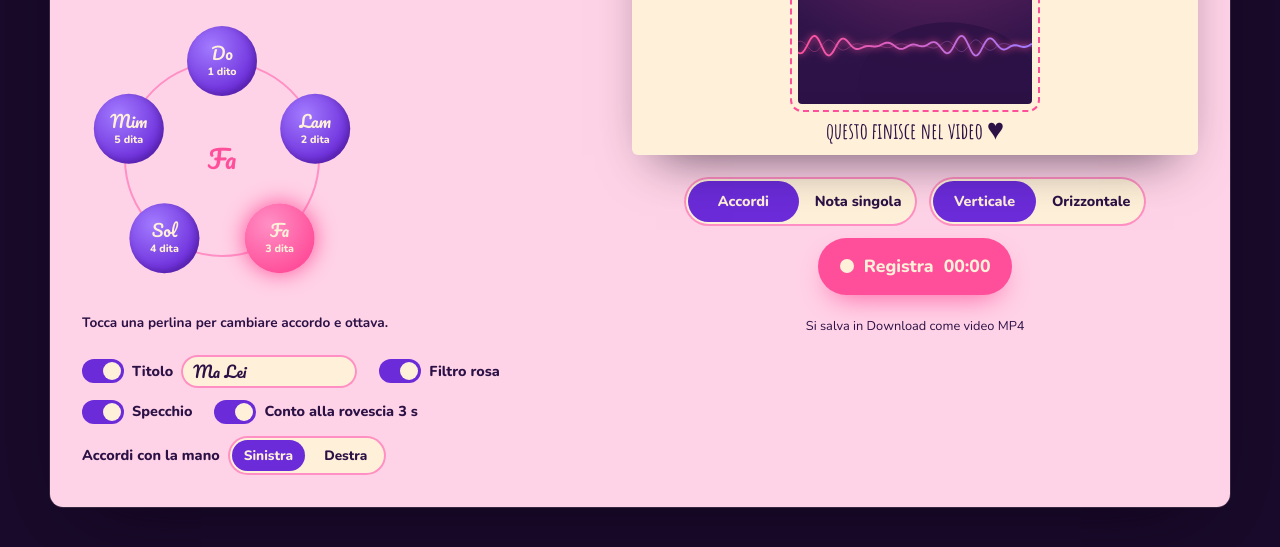
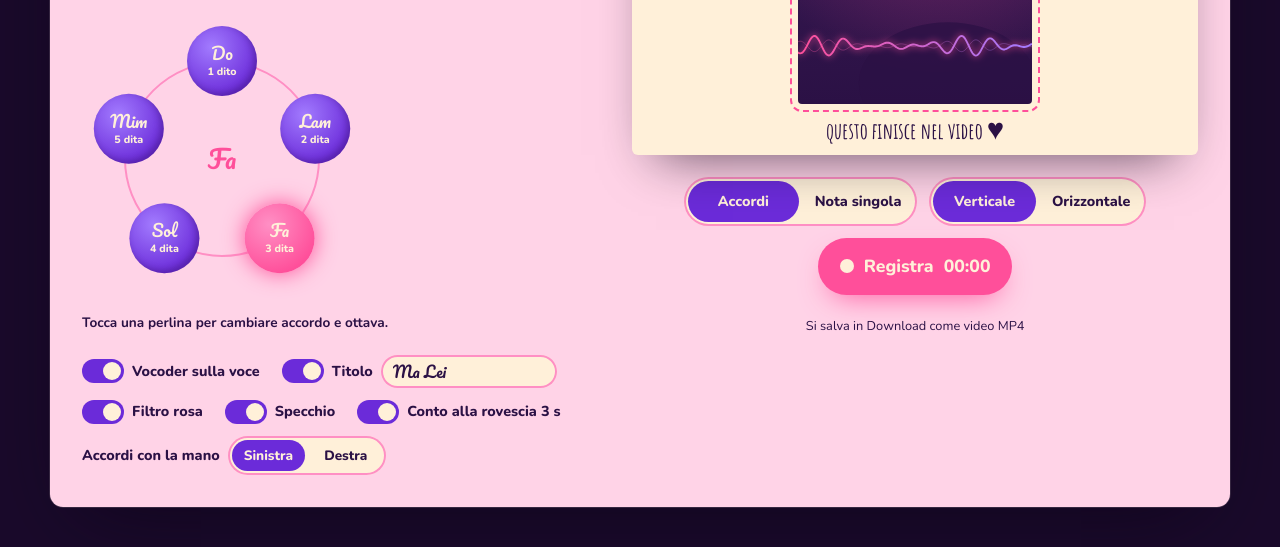
Before and after one commit to MeStakes/Live-Vocoder, a plain HTML site: page prototypes/stile-grafico.prototype.html in a window 1280 px wide. Shown: the part 461-1008 px from the top of the page. Drawn offline with nearby package versions, Linux system fonts and the light colour scheme.

Commit message:
Prototype: vocoder on/off switch

```diff
--- a/prototypes/stile-grafico.prototype.html
+++ b/prototypes/stile-grafico.prototype.html
@@ -115,6 +115,7 @@ body{background:var(--notte);color:var(--crema);font:16px/1.45 var(--f-testo);pa
       </div>
 
       <div class="settings">
+        <button class="switch" role="switch" data-act="sw" data-val="vocoder"><span class="track"></span>Vocoder sulla voce</button>
         <span class="title-set">
           <button class="switch" role="switch" data-act="sw" data-val="titolo"><span class="track"></span>Titolo</button>
           <input id="titolo" type="text" value="Ma Lei" maxlength="40" aria-label="Titolo accanto all'accordo">
@@ -159,7 +160,7 @@ const rnd = i => { const v = Math.sin(i * 127.1) * 43758.5453; return v - Math.f
 const GLITTER = Array.from({length: 36}, (_, i) => ({x: rnd(i), y: rnd(i + 99) * .8, s: .4 + rnd(i + 7) * .8, p: rnd(i + 3) * 6.28, v: 1 + rnd(i + 11) * 2}));
 
 const st = {mode:'accordi', format:'verticale', rec:false, recStart:0, file:'', i:1, edit:-1, count:0,
-            titolo:true, filtro:true, specchio:true, conto:true, title:'Ma Lei', mano:'sinistra', lv:3};
+            titolo:true, filtro:true, specchio:true, conto:true, title:'Ma Lei', mano:'sinistra', lv:3, vocoder:true};
 const fold = [0,0,0,0,0], fold2 = [0,0,0,0,0]; // mano degli accordi, mano dell'intensità
 let lastCycle = performance.now(), lastLv = performance.now(), countTimer = 0;
 
@@ -335,7 +336,8 @@ function draw(cv, t) {
   x.textAlign = 'left';
 
   const fs = freqs(beads[st.i]), y0 = H * .86, amp = Math.min(H * .06, m * .09) * (.35 + .65 * lvl);
-  const env = .55 + .45 * Math.abs(Math.sin(t * 1.9) * Math.sin(t * .6 + 1));
+  // vocoder acceso: l'onda segue la voce (respira); spento: accordi suonati fissi come una tastiera
+  const env = st.vocoder ? .55 + .45 * Math.abs(Math.sin(t * 1.9) * Math.sin(t * .6 + 1)) : .85;
   const wave = (scale, alpha) => {
     x.beginPath();
     for (let i = 0; i <= 220; i++) {
```
